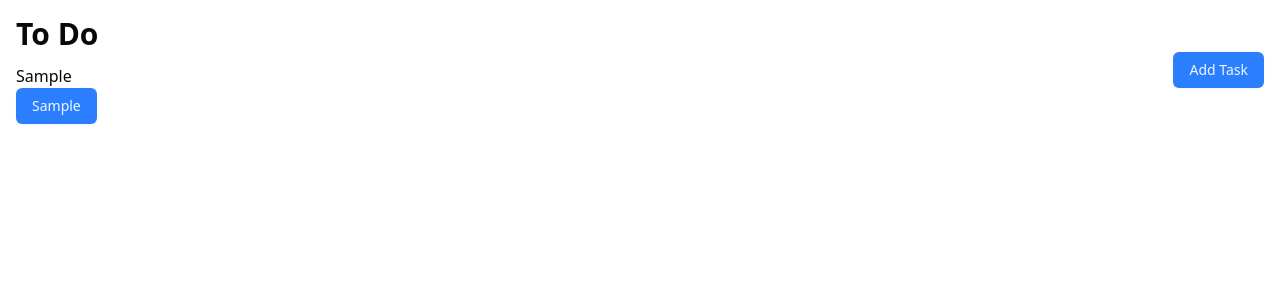
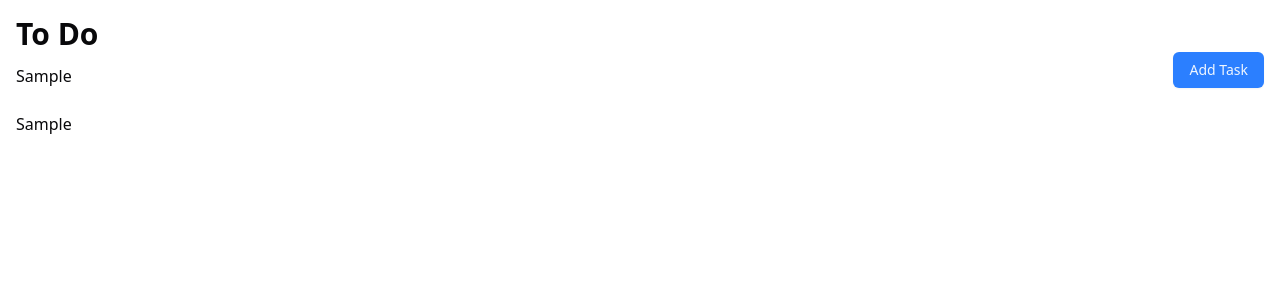
Before and after one commit to taran-duba/yeti-web-challenge, a Next.js app: page / in a window 1280 px wide. Both pictures are taken after typing "Sample" into the empty fields and a click on the button "Add Task". Shown: the top 300 px of the page. Built offline with nearby package versions, Linux system fonts and the light colour scheme.

Commit message:
me when confetti not working

```diff
--- a/package.json
+++ b/package.json
@@ -19,6 +19,7 @@
     "next": "15.1.7",
     "pnpm": "^10.9.0",
     "react": "^19.0.0",
+    "react-confetti-explosion": "^2.1.2",
     "react-dom": "^19.0.0",
     "shadcn": "^2.5.0-canary.1",
     "tailwind-merge": "^3.0.2",
--- /dev/null
+++ b/pnpm-workspace.yaml
@@ -0,0 +1,3 @@
+onlyBuiltDependencies:
+  - msw
+  - sharp
--- a/src/app/page.tsx
+++ b/src/app/page.tsx
@@ -35,7 +35,7 @@ export default function Home() {
   }
 
   const handleInputChange = (event: ChangeEvent<HTMLInputElement>) => {
-    setTaskName(event.target.value);
+    setTaskName(event.currentTarget.value);
   };
 
   useEffect(() => {
@@ -51,9 +51,10 @@ export default function Home() {
         To Do
       </h1>
       <div className="flex justify-between">
-        <input placeholder="Task..." autoFocus className="mt-3" onChange={handleInputChange} onSubmit={clearInput}/>
+        <input placeholder="add a new todo" autoFocus className="mt-3" onChange={handleInputChange} onSubmit={clearInput}/>
         <Button onClick={() => setAdded(true)} type="submit">Add Task</Button>
       </div>
+      <br/>
       <List items={taskList} onSendList={handleNewList}/>
     </div>
   );
--- a/src/components/ui/List.tsx
+++ b/src/components/ui/List.tsx
@@ -1,5 +1,6 @@
-import React from 'react'
+import React, { useState } from 'react'
 import { Button } from './button';
+import ConfettiExplosion from 'react-confetti-explosion';
 
 interface ListProps {
   items: string[];
@@ -7,19 +8,25 @@ interface ListProps {
 }
 
 const List = ({ items, onSendList }: ListProps) => {
-  var list: string[] = [];
+  const [isExploding, setIsExploding] = useState(false);
   const completeTask = (index: number) => {
-    list.splice(index, 1);
-    onSendList(list);
+    const newList = [...items];
+    newList.splice(index, 1);
+    onSendList(newList);
+    setIsExploding(true);
+    setTimeout(() => {
+      setIsExploding(false);
+    }, 2000);
   }
   return (
     <div>
         {items.map((task, index) => (
           <>
-            <Button key={index} onClick={() => completeTask(index)}>{task}</Button>
-            <br />
+            <button key={index} onClick={() => completeTask(index)}>{task}</button>
+            <br/>
           </>
         ))}
+        {isExploding && <ConfettiExplosion />}
     </div>
   )
 }
```
Also changed, not shown: 1 other file (tests, documents, lock files or other folders).
